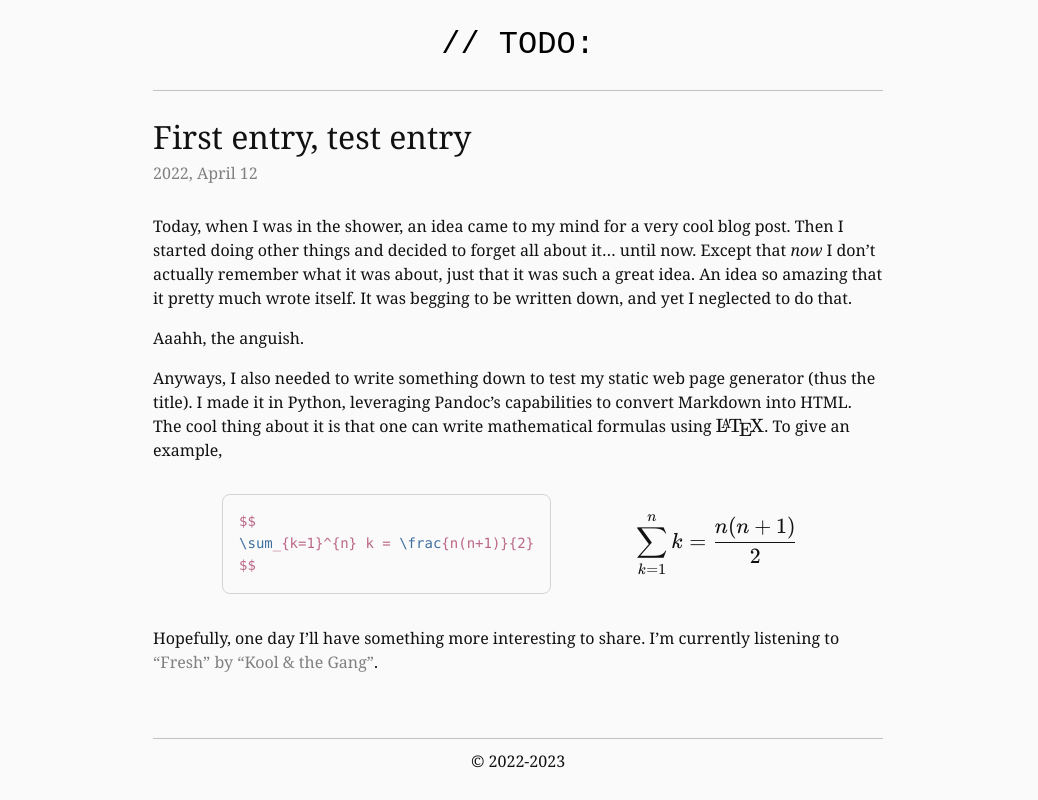
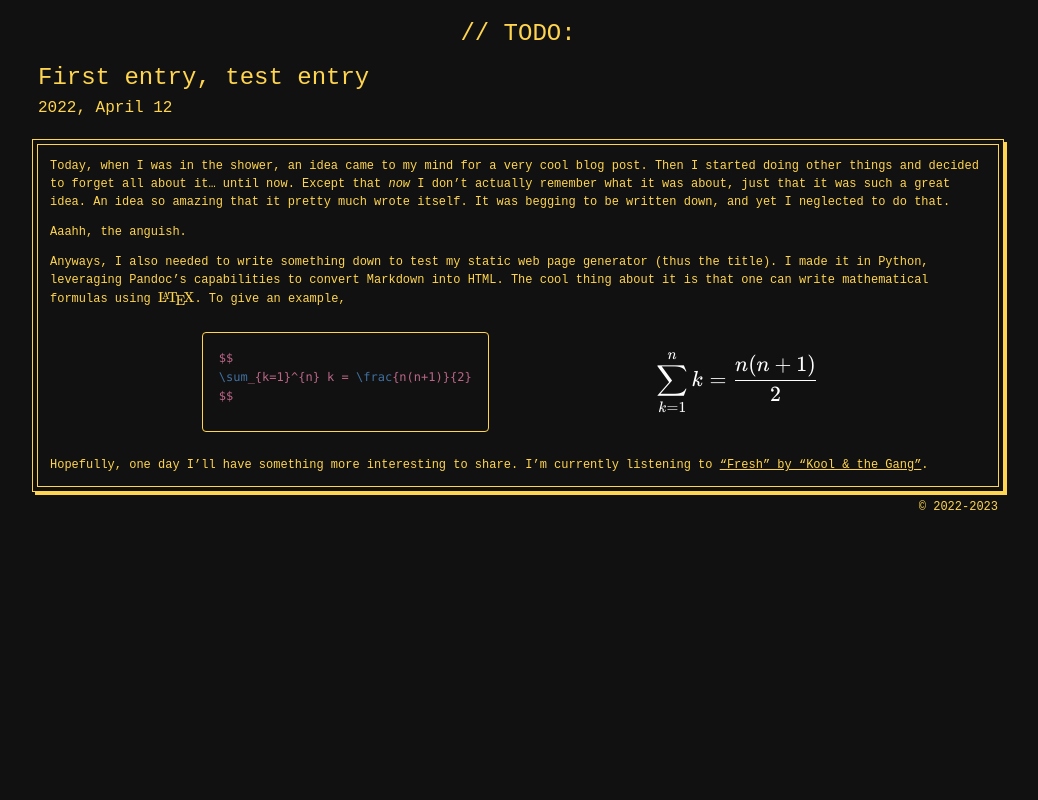
Before and after one commit to 6a61/blog, a plain HTML site: page 2022-04-12-first-entry.html in a window 1280 px wide. Shown: the whole page, without its empty margins (122-1160 px from the left). Drawn offline with nearby package versions, Linux system fonts and the light colour scheme.

Commit message:
Update style

```diff
--- a/2022-04-12-first-entry.html
+++ b/2022-04-12-first-entry.html
@@ -130,7 +130,7 @@ href="https://www.youtube.com/watch?v=sTJ1XwGDcA4">“Fresh” by “Kool
 	</article>
 
 
-	<div class="spacer"></div>
+	<!--<div class="spacer"></div>-->
 
 	<footer>
 		<div id="footer-year">© 2022-2023</div>
--- a/style.css
+++ b/style.css
@@ -1,3 +1,6 @@
+:root {
+	--miky-yellow: #ffd54f;
+}
 /* reset */
 
 * {
@@ -21,15 +24,25 @@ h1, h2, h3, h4, h5, h6 {
 
 body {
 	margin: 0 auto;
-	font-family: Georgia, serif;
-	max-width: 794px; /* A4 (21cm) @ 96dpi */
+	font-family: monospace;
+	max-width: 1024px; /* 794px = A4 (21cm) @ 96dpi */
 	line-height: 1.5;
-	font-size: 16px;
+	font-size: 12px;
 	padding: 0 32px;
-	background-color: #fafafa;
-	color: #111;
+	background-color: #111;
+	color: var(--miky-yellow);
 	display: flex;
 	flex-flow: column;
+}
+
+article {
+	box-shadow:
+		0 0 0 1px var(--miky-yellow),
+		0 0 0 5px #111,
+		0 0 0 6px var(--miky-yellow),
+		3px 3px 0 6px var(--miky-yellow);
+	padding: 0 12px;
+	margin: 12px 0;
 }
 
 /*
@@ -53,8 +66,7 @@ h1 {
 
 a:link,
 a:visited {
-	color: gray;
-	text-decoration: none;
+	color: inherit;
 }
 
 a[title] {
@@ -90,7 +102,7 @@ a[title]:hover::after {
 hr {
 	border: none;
 	outline: none;
-	background-color: #c2c2c2;
+	background-color: var(--miky-yellow);
 	height: 1px;
 }
 
@@ -113,13 +125,14 @@ table td {
 }
 
 h1#title {
-	font-size: 32px;
+	/* font-size: 32px; */
+	margin-top: 0;
 	margin-bottom: 0;
 }
 
 h2#date {
 	margin-top: 0;
-	color: gray;
+	color: var(--miky-yellow);
 	font-size: 16px;
 }
 
@@ -142,17 +155,17 @@ span.math.display {
 	font-size: 18px;
 	display: block;
 	overflow: auto;
+	color: #fff;
 }
 
 div.sourceCode {
 	padding: 16px;
-	border: 1px solid lightgray;
-	border-radius: 8px;
+	border: 1px solid var(--miky-yellow);
+	border-radius: 4px;
 }
 
 pre {
 	overflow: auto;
-	font-size: 14px;
 }
 
 code {
@@ -162,23 +175,27 @@ code {
 /* stylesheet for fixed elements */
 
 header {
-	border-bottom: 1px solid #c2c2c2;
+	/* border-bottom: 1px solid #c2c2c2; */
 	user-select: none;
 	text-align: center;
 }
 
 header h1 {
-	margin: 0.66em 0;
-	color: #000;
+	margin: 0.66em 0 0.33em 0;
 	font-family: monospace;
 }
 
+header a {
+	text-decoration: none;
+}
+
 footer {
-	border-top: 1px solid #c2c2c2;
-	padding: 0.66em 0;
-	margin: 1em 0;
-	text-align: center;
+	/* border-top: 1px solid var(--miky-yellow); */
+	/* padding: 0.66em 0; */
+	/* margin: 1em 0; */
+	text-align: right;
 	user-select: none;
+	padding-bottom: 8px;
 }
 
 /*
@@ -196,8 +213,21 @@ figure > img {
 }
 
 figure > figcaption {
-	font-size: 14px;
 	text-align: center;
+}
+
+.index {
+	box-shadow:
+		0 0 0 1px var(--miky-yellow),
+		0 0 0 5px #111,
+		0 0 0 6px var(--miky-yellow),
+		3px 3px 0 6px var(--miky-yellow);
+	padding: 0 8px;
+	margin: 12px 0;
+}
+
+.index a {
+	text-decoration: none;
 }
 
 .index .entry {
@@ -209,7 +239,7 @@ figure > figcaption {
 }
 
 .index .entry .date {
-	color: #111;
+	/* nothing */
 }
 
 .spacer {
```
Also changed, not shown: 2023-02-13-base64-id.html (+1 -1 lines), 2023-02-25-trying-rust.html (+1 -1 lines), 2023-04-02-pistacchio.html (+1 -1 lines), 2023-04-22-red-rom-viewer.html (+1 -1 lines), 2023-07-30-heightmaps.html (+1 -1 lines), index.html (+1 -2 lines).
